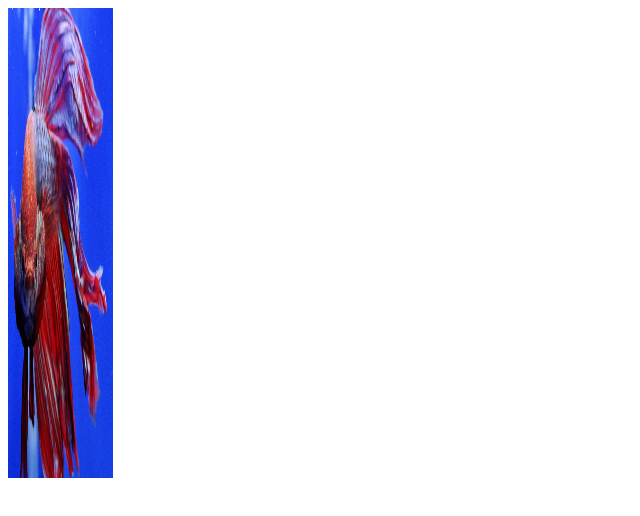
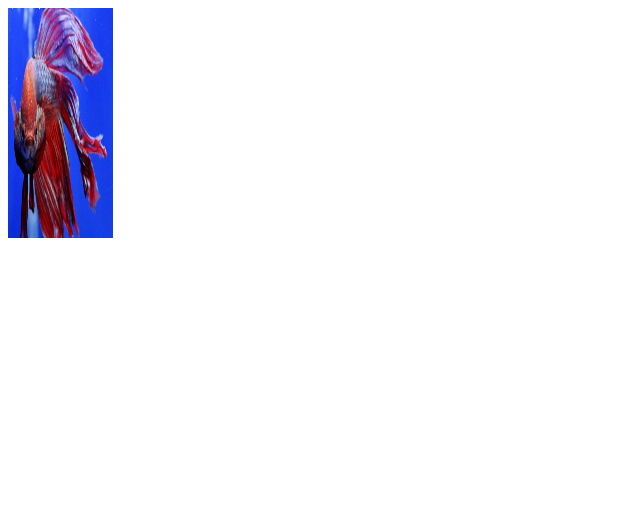
Before and after one commit to JaMeller2333/JavaScript-Zad-1-2, a plain HTML site: page obraz3.html in a window 1280 px wide. Shown: the whole page, without its empty margins (0-640 px from the left). Drawn offline with Linux system fonts and the light colour scheme.

Commit message:
Update obraz3.html

```diff
--- a/obraz3.html
+++ b/obraz3.html
@@ -2,6 +2,6 @@
 <head>
 </head>
 <body>
-<img src="obraz3.jpg" height=60% width=105px />
+<img src="obraz3.jpg" height=230px width=105px />
 </body>
 </html
```
